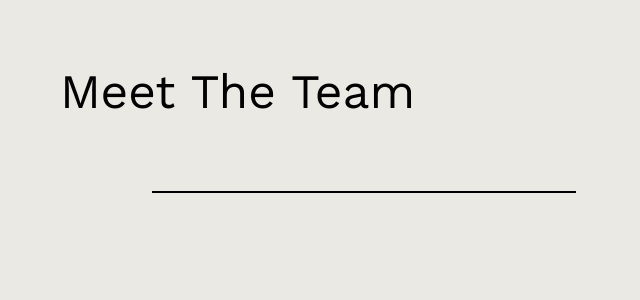
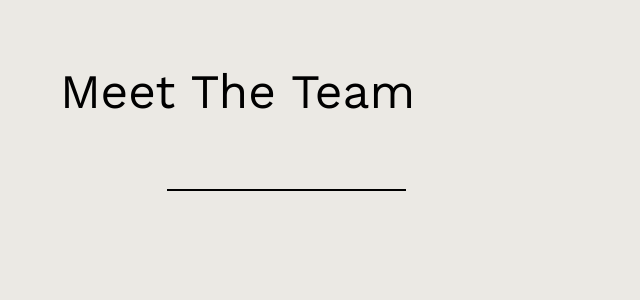
Before and after one commit to Abdikafi-Adan/technical_assignment, a React (Create React App) app: page / in a window 1280 px wide. Shown: the top 300 px of the page, without its empty margins (220-860 px from the left). Built offline with nearby package versions, Linux system fonts and the light colour scheme; some icons are missing.

Commit message:
chande style from css to sass and finshed up the header and seach,icon components

```diff
--- a/package.json
+++ b/package.json
@@ -6,6 +6,7 @@
     "@testing-library/jest-dom": "^5.16.2",
     "@testing-library/react": "^12.1.4",
     "@testing-library/user-event": "^13.5.0",
+    "node-sass": "^7.0.1",
     "react": "^17.0.2",
     "react-dom": "^17.0.2",
     "react-scripts": "5.0.0",
--- a/src/App.css
+++ /dev/null
@@ -1,75 +0,0 @@
-
-
-.header_container {
-  display: flex;
-  flex-direction: column;
-  justify-content: center;
-  align-items: flex-start;
-  max-width: 45rem ;
-  margin: 0 auto;
-  margin-top: 2rem;
-
-}
-
-.header__titel {
-  font-family: 'Work Sans', sans-serif;
-  font-weight: 400;
-  font-size: 3rem;
-  line-height: 3.5rem;
-  margin-bottom: 2rem;
-}
-
-.icon__container{
-  position: relative;
-  display: flex;
-  justify-content: center;
-  align-items: center;
-  width: 45rem;
-  margin-left: 3rem;
-
-}
-
-.icon__container input {
-
-  font-size: 2rem;
-  border: none;
-  border-bottom: 2px solid #000;
-  background: transparent;
-}
-
-.input_container {
-  margin-right: 0 auto;
-}
-.icon__search i {
-
-  position: absolute;
-  top: 0;
-  bottom: 0;
-  margin: 0.2rem;
-  display: flex;
-  justify-content: center;
-  align-items: center;
-  font-size: 1.5rem;
-      font-weight: bold;
-      color: #000;
-
-}
-
-.icon__sort i {
-      margin-right: 1rem;
-      font-size: 1.5rem;
-      font-weight: bold;
-      color: #000;
-
-}
-
-.icon__grid i {
-  display: flex;
-  justify-content: center;
-  align-content: space-around;
-  margin-left: 14rem;
-  font-size: 1.5rem;
-  font-weight: bold;
-  transform: rotate(179deg);
-  color: #000;
-}
--- a/src/App.js
+++ b/src/App.js
@@ -1,10 +1,12 @@
-import './App.css';
+import './styles/App.scss';
 import Header from './components/Header';
+import Search from './components/Search';
 
 function App() {
   return (
     <div className="App">
       <Header />
+      <Search />
     </div>
   );
 }
--- a/src/components/Header.js
+++ b/src/components/Header.js
@@ -1,4 +1,5 @@
 import React from 'react'
+import "../styles/header.scss"
 
 export default function Header() {
   return (
@@ -7,21 +8,6 @@ export default function Header() {
             <h1 className='header__titel'>
                 Meet The Team
             </h1>
-
-            <div className="icon__container">
-               <span className='icon__sort'><i class="lni lni-sort-amount-asc"></i> </span>
-
-                <div className='input_container'>
-                    <span className='icon__search'> <i class="lni lni-search-alt"></i> </span>
-                    <input type="text" />
-
-                 </div>
-
-
-                <span className='icon__grid'> <i class="lni lni-grid-alt"></i></span>
-
-            </div>
-
         </header>
 
   )
--- /dev/null
+++ b/src/components/Search.js
@@ -0,0 +1,30 @@
+import React from 'react'
+import "../styles/search.scss"
+
+export default function Search() {
+  return (
+
+    <div className="icon">
+        <div className="icon__sort">
+            <span className='icon__sort'><i class="lni lni-sort-amount-asc"></i> </span>
+
+        </div>
+
+        <div className='input'>
+        <div class="input-group">
+
+
+        <input type="text" id="fname" required />
+       <label for="fname"><i class="lni lni-search-alt"></i> </label>
+                        </div>
+        </div>
+
+        <div className="icon__grid">
+
+            <span className='icon__grid'> <i class="lni lni-grid-alt"></i></span>
+        </div>
+
+
+    </div>
+  )
+}
--- a/src/index.js
+++ b/src/index.js
@@ -1,6 +1,6 @@
 import React from 'react';
 import ReactDOM from 'react-dom';
-import './index.css';
+import './styles/index.scss';
 import App from './App';
 import reportWebVitals from './reportWebVitals';
 
--- /dev/null
+++ b/src/styles/App.scss
@@ -0,0 +1,2 @@
+$color_1: #000;
+$font-family_1: 'Work Sans', sans-serif;
--- /dev/null
+++ b/src/styles/header.scss
@@ -0,0 +1,17 @@
+@import "./App.scss";
+
+.header_container {
+	display: flex;
+	justify-content: flex-start;
+	align-items: center;
+	max-width: 45rem;
+	margin: 0 auto;
+	margin-top: 2rem;
+}
+.header__titel {
+	font-family: $font-family_1;
+	font-weight: 400;
+	font-size: 3rem;
+	line-height: 3.5rem;
+	margin-bottom: 2rem;
+}
--- /dev/null
+++ b/src/styles/search.scss
@@ -0,0 +1,77 @@
+
+.icon {
+
+    display: flex;
+    justify-content: center;
+    align-items: flex-end;
+
+    &__sort {
+        margin-right: 1rem;
+        i {
+        font-size: 1rem;
+        font-weight: 700;
+        color: #000;
+        }
+
+    }
+
+    &__grid {
+        margin-left: 10rem;
+
+        i {
+            font-size: 1rem;
+            font-weight: 700;
+            color: #000;
+            }
+    }
+
+    .input {
+
+        .input-group{
+
+            position: relative;
+
+
+           & input, textarea, select {
+                width: 100%;
+                padding: 10px;
+                outline: 0;
+                color: #000;
+                font-size: 15px;
+                border: none;
+
+                border-bottom: 2px solid #000;
+                background: transparent;
+
+                &:focus~label,&:valid~label {
+                    top: -35px;
+                    font-size: 14px;
+                }
+
+
+            }
+        }
+
+
+        label {
+            position: absolute;
+            height: 100%;
+            top: 0;
+            left: 0;
+            cursor: text;
+            padding: 10px;
+            transition: all .2s ease;
+
+            i {
+                font-size: 1rem;
+                font-weight: 700;
+                color: #000;
+                }
+
+        }
+    }
+
+
+
+
+}
```
Also changed, not shown: src/styles/index.scss (renamed from src/index.css), 1 other file (tests, documents, lock files or other folders).
